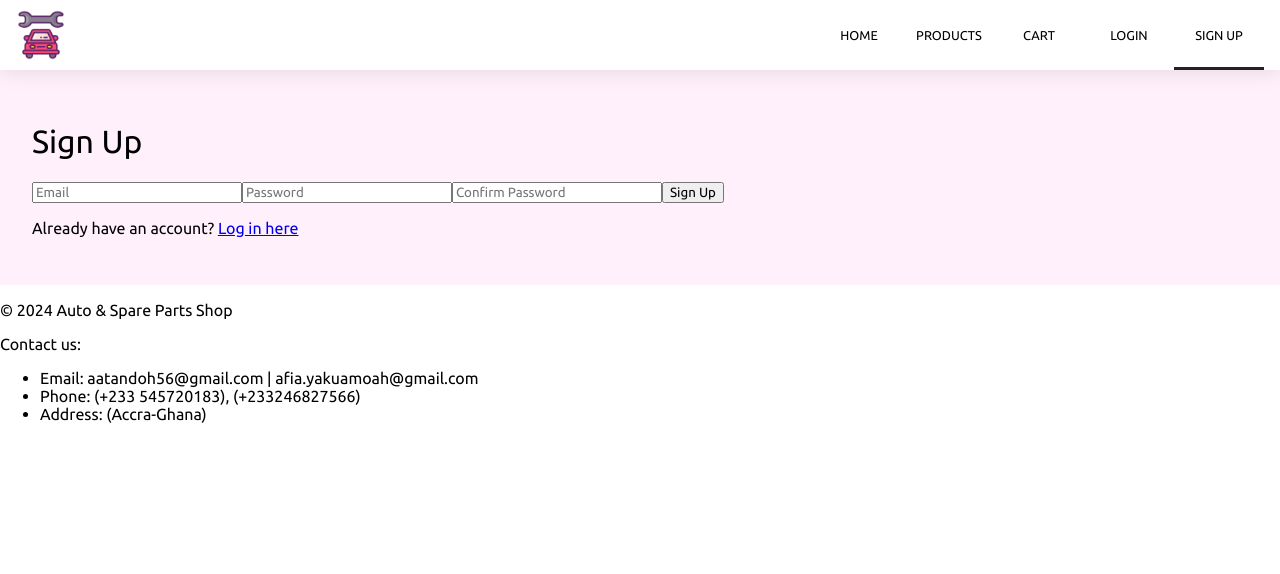
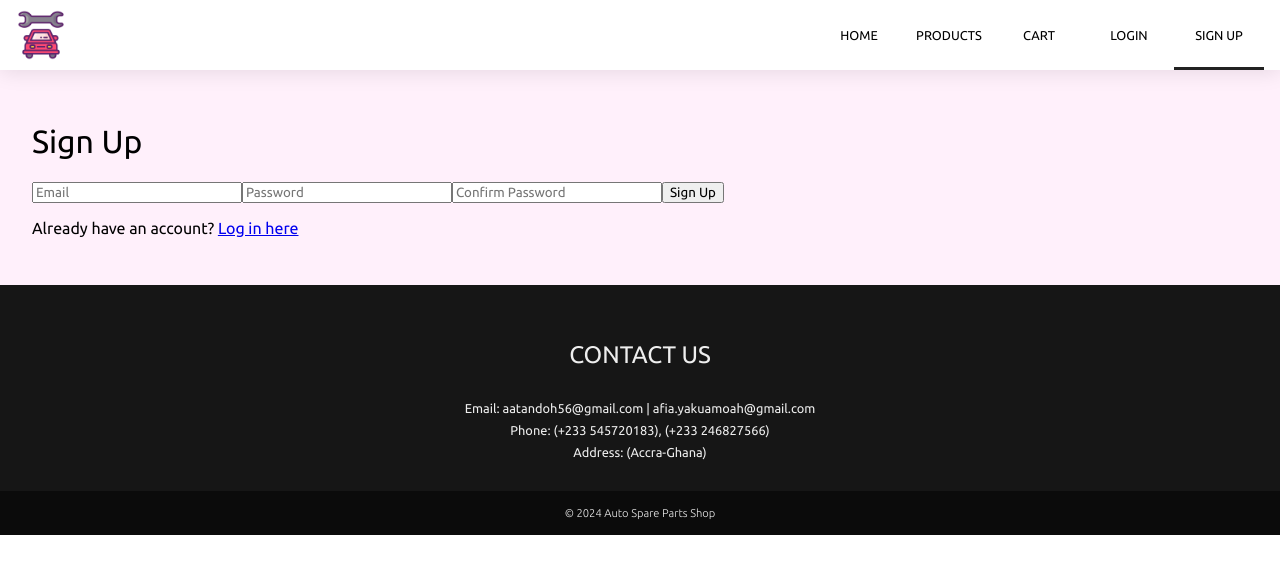
Before and after one commit to afiayeboah/auto-spareparts-frontend, a React (Create React App) app in the folder auto-spareparts-frontend/: page /signup in a window 1280 px wide. Shown: the top 574 px of the page. Built offline with nearby package versions, Linux system fonts and the light colour scheme.

Commit message:
footer style modifications

```diff
--- a/auto-spareparts-frontend/src/components/Footer/index.js
+++ b/auto-spareparts-frontend/src/components/Footer/index.js
@@ -5,15 +5,17 @@ import Styles from './styles';
 const Footer = () => (
   <Styles className="footer">
     <div className="footer-wrapper">
-      <p>&copy; 2024 Auto & Spare Parts Shop</p>
       <div className="contact-info">
-        <p>Contact us:</p>
-        <ul>
+        <h3 className="title">Contact Us</h3>
+        <ul className="contact-info">
           <li>Email: aatandoh56@gmail.com | afia.yakuamoah@gmail.com</li>
-          <li>Phone: (+233 545720183), (+233246827566)</li>
+          <li>Phone: (+233 545720183), (+233 246827566)</li>
           <li>Address: (Accra-Ghana)</li>
         </ul>
       </div>
+    </div>
+    <div className="copyright">
+      &copy; {new Date().getFullYear()} Auto Spare Parts Shop
     </div>
   </Styles>
 );
--- a/auto-spareparts-frontend/src/components/Footer/styles.js
+++ b/auto-spareparts-frontend/src/components/Footer/styles.js
@@ -1,7 +1,38 @@
 import styled from "styled-components";
 
+
+
 const Styles = styled.footer`
-
+  background-color: #161616;
+  .footer-wrapper {
+    padding: 2rem;
+    width: 100%;
+    max-width: 1700px;
+    color: #eee;
+    text-align: center;
+    margin: 0 auto;
+    .title {
+      font-size: 1.5rem;
+      text-transform: uppercase;
+    }
+    .contact-info {
+      display: flex;
+      flex-direction: column;
+      gap: 0.5rem;
+      li {
+        font-size: 0.8rem;
+      }
+    }
+  }
+  .copyright {
+    width: 100%;
+    color: #eee;
+    font-weight: 300;
+    font-size: 0.7rem;
+    padding: 1rem;
+    text-align: center;
+    background-color: #0b0b0b;
+  }
 `;
 
 export default Styles;
--- a/auto-spareparts-frontend/src/styles/main-theme.css
+++ b/auto-spareparts-frontend/src/styles/main-theme.css
@@ -26,3 +26,21 @@ img {
   vertical-align: middle;
   user-select: none;
 }
+
+div,
+li,
+p,
+ul,
+ol,
+span {
+  font-size: inherit;
+  font-weight: inherit;
+  color: inherit;
+}
+
+ol,
+ul {
+  list-style: none;
+  padding: 0;
+  margin: 0;
+}
```
Also changed, not shown: auto-spareparts-frontend/firebase.json (added), 1 other file (tests, documents, lock files or other folders).
